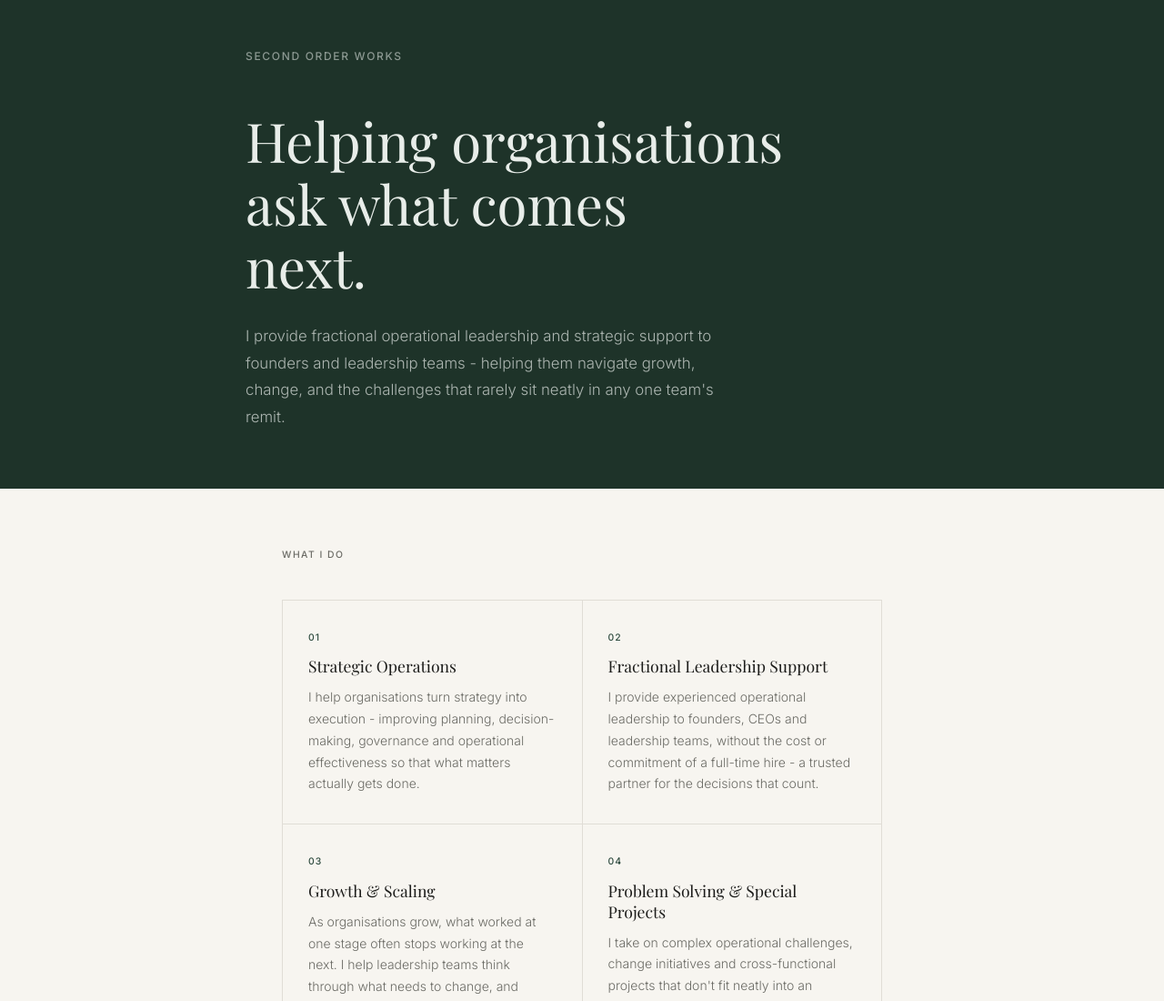
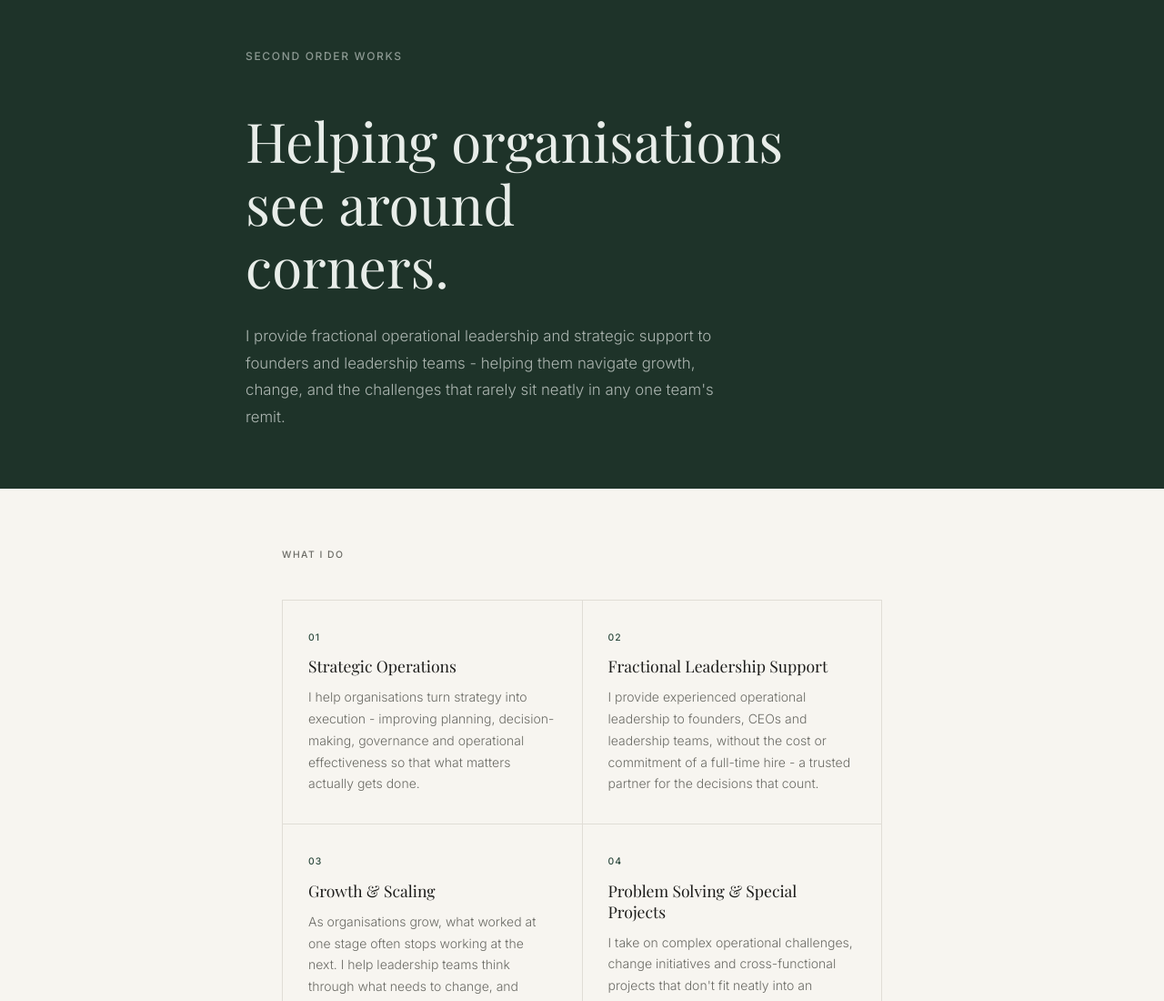
Before and after one commit to secondorderworks/secondorderworks, a plain HTML site: page index.html in a window 1280 px wide. Shown: the top 1100 px of the page at 91% size. Drawn offline with nearby package versions, Linux system fonts and the light colour scheme; a web font is replaced by a local one.

Commit message:
Updated header text.

```diff
--- a/index.html
+++ b/index.html
@@ -303,7 +303,7 @@
   <header class="hero">
     <div class="hero-inner">
       <span class="wordmark">Second Order Works</span>
-      <h1>Helping organisations<br>ask what comes<br>next.</h1>
+      <h1>Helping organisations<br>see around<br>corners.</h1>
       <p>
         I provide fractional operational leadership and strategic support to founders
         and leadership teams - helping them navigate growth, change, and the challenges
```
Also changed, not shown: og-image.png.
